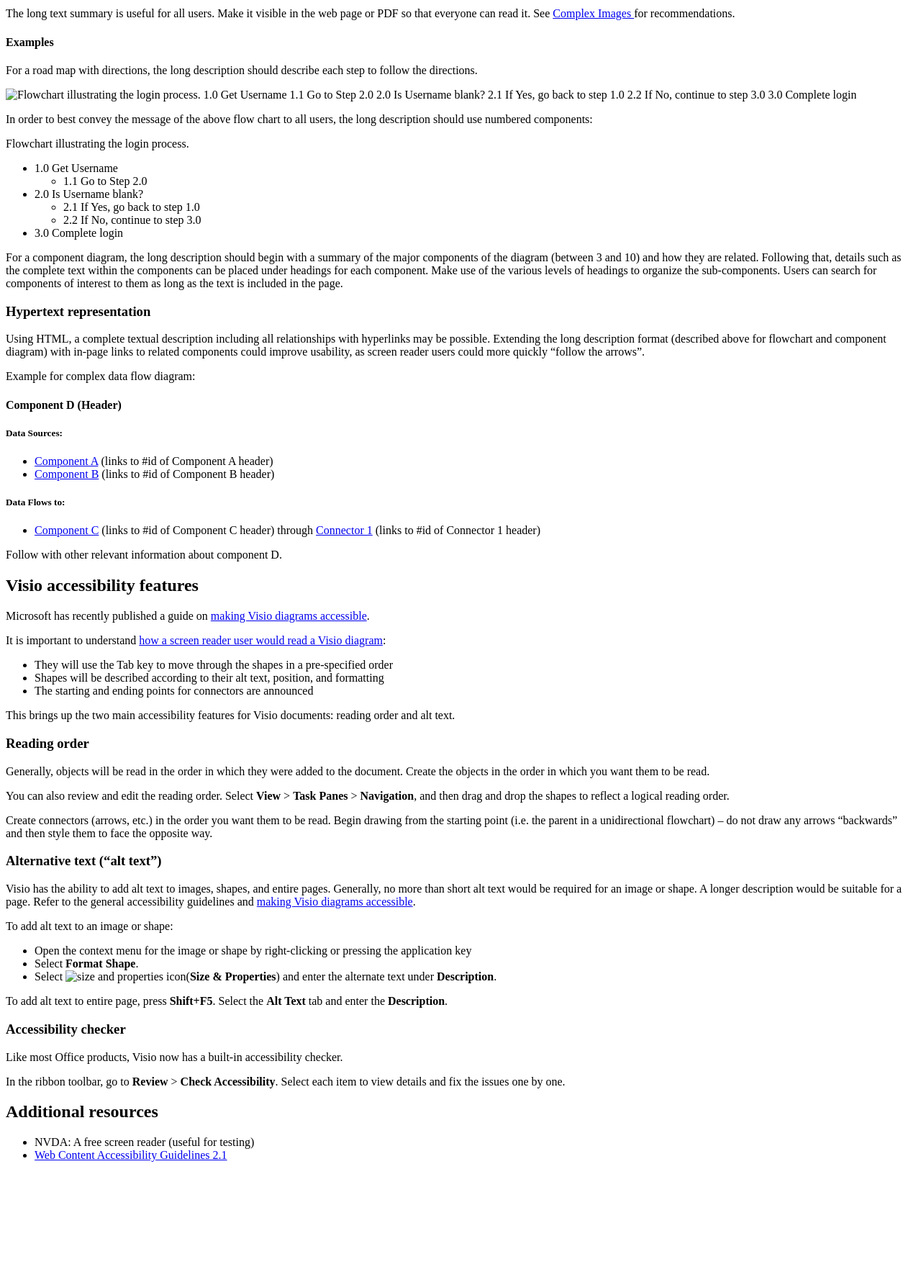
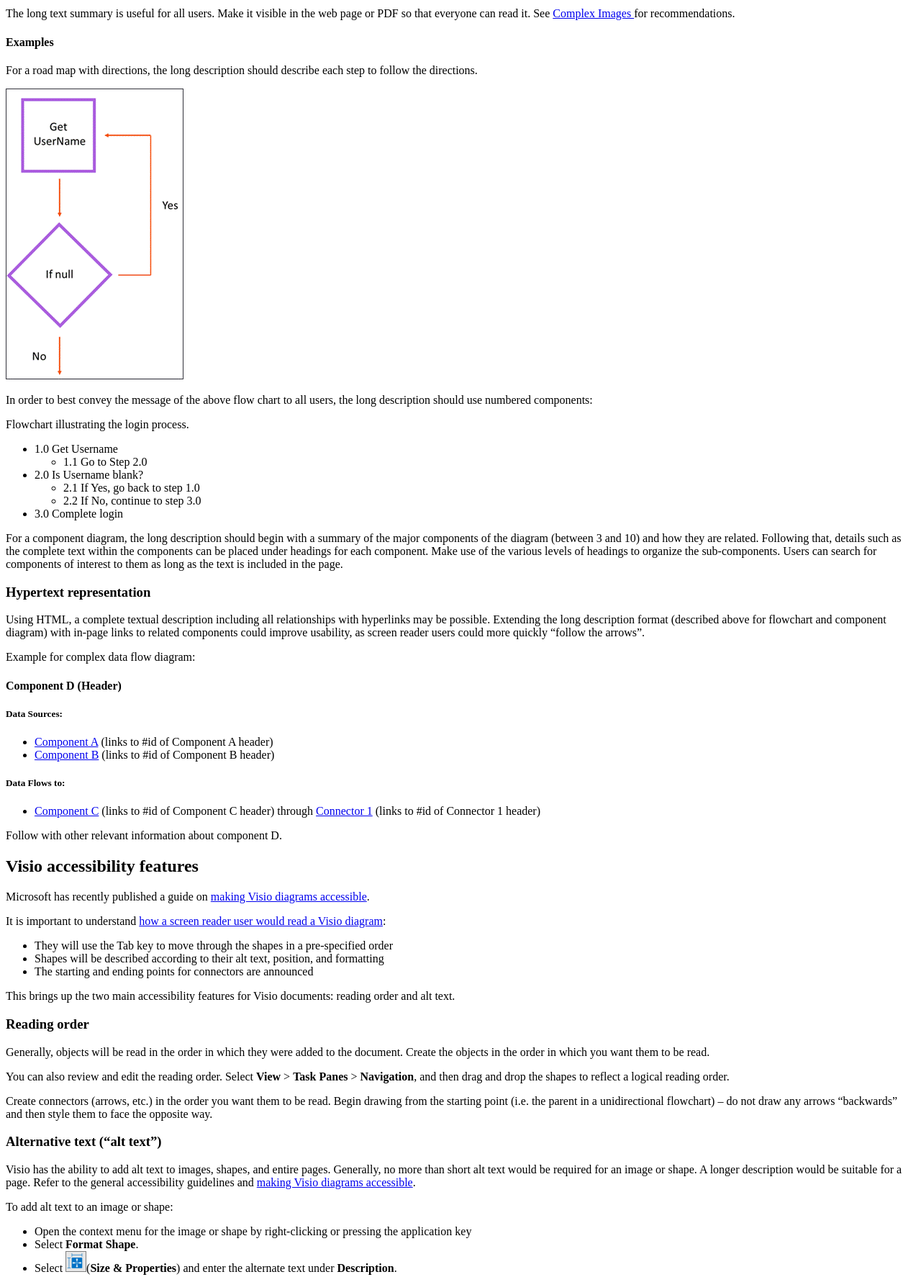
Before and after one commit to canada-ca/a11y, a plain HTML site: page accessible-visio-diagrams.html in a window 1280 px wide. Shown: the part 1160-2934 px from the top of the page at 72% size. Before the commit the page ends 2790 px from the top, so only its background shows below. Drawn offline with Linux system fonts and the light colour scheme; a script that the page names is missing.

Commit message:
Update accessible-visio-diagrams.html

```diff
--- a/accessible-visio-diagrams.html
+++ b/accessible-visio-diagrams.html
@@ -152,7 +152,7 @@
 describe each step to follow the directions.</p>
 
 <img
-src="Accessible%20Visio%20diagram%20guidelines_files/image002.png"
+src="images/accessibility-document-images/visio/image002.gif"
 alt="Flowchart illustrating the login process.&#10;1.0 Get Username&#10; 1.1 Go to Step 2.0&#10;2.0 Is Username blank? &#10; 2.1 If Yes, go back to step 1.0&#10; 2.2 If No, continue to step 3.0&#10;3.0 Complete login">
 
 <p>In order to best convey the message of the above flow chart
@@ -267,7 +267,7 @@
 pressing the application key    </li>
   <li>Select     <strong>Format Shape</strong>.</li>
   <li>Select     <img border=0 width=29 height=29 id="Picture 1"
-src="Accessible%20Visio%20diagram%20guidelines_files/image003.png"
+src="images/accessibility-document-images/visio/image003.gif"
 alt="size and properties icon">(<strong>Size &amp; Properties</strong>) and enter the
     alternate text under <strong>Description</strong>.</li>
 </ul>
```
